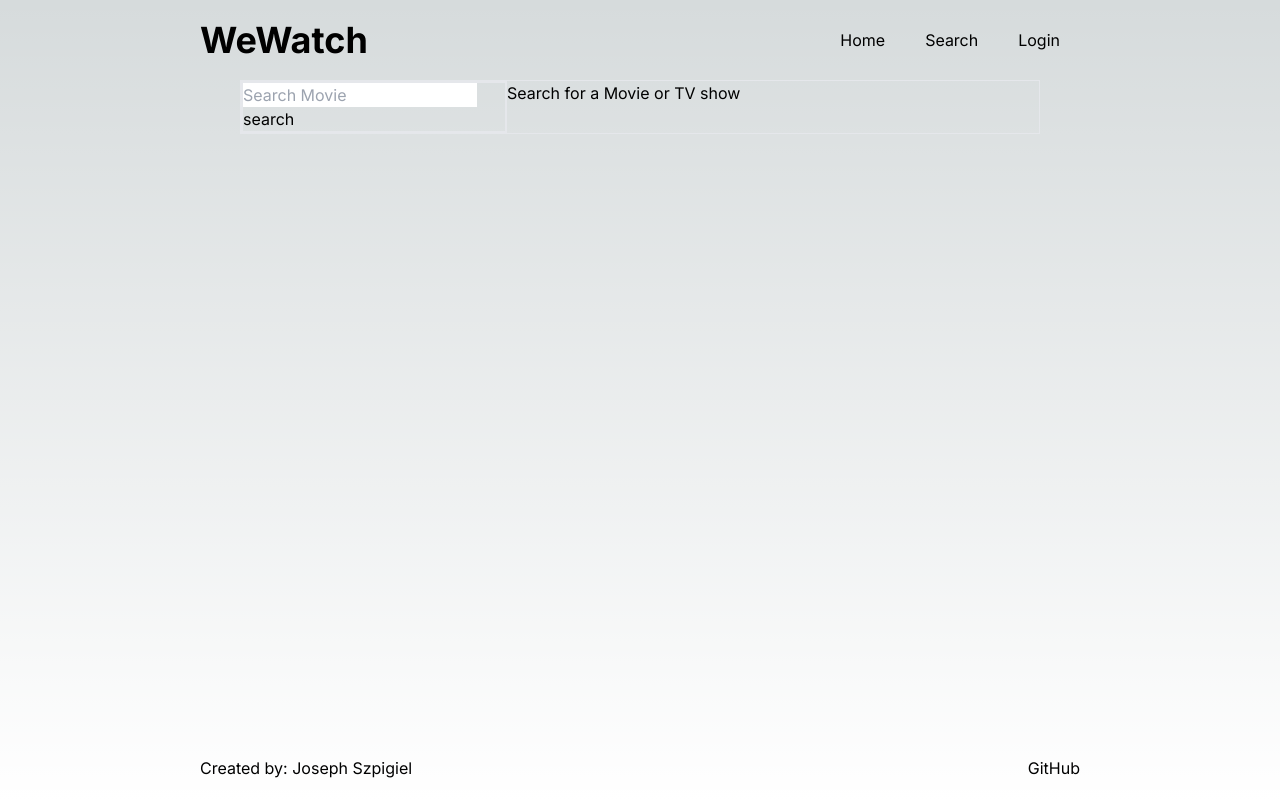
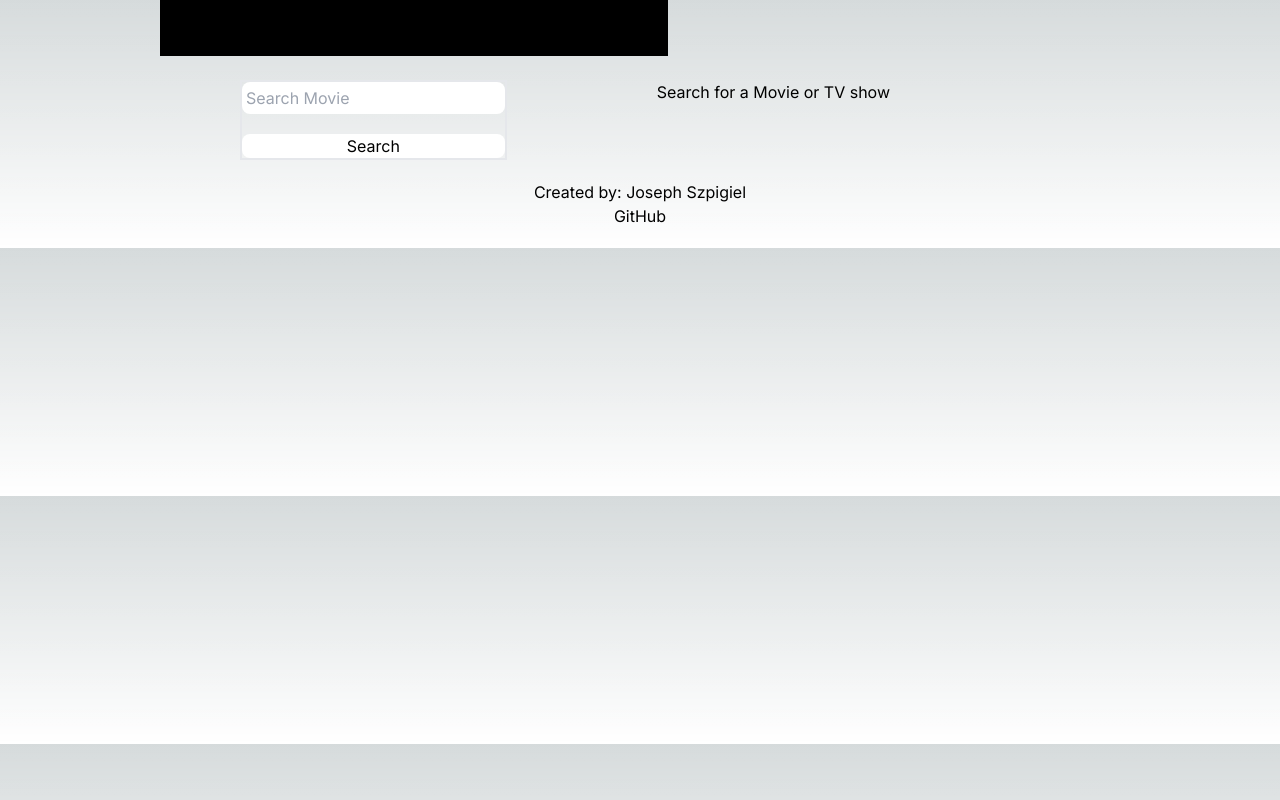
Before and after one commit to JosephSzpigiel/wewatch, a Next.js app: page /search in a window 1280 px wide. Built offline with nearby package versions, Linux system fonts and the light colour scheme.

Commit message:
additional styling of the search page

```diff
--- a/package.json
+++ b/package.json
@@ -9,7 +9,9 @@
     "lint": "next lint"
   },
   "dependencies": {
+    "@heroicons/react": "^2.1.3",
     "dotenv": "^16.4.5",
+    "heroicons": "^2.1.3",
     "next": "14.2.3",
     "react": "^18",
     "react-dom": "^18",
--- a/src/app/layout.js
+++ b/src/app/layout.js
@@ -13,9 +13,9 @@ export const metadata = {
 export default function RootLayout({ children }) {
   return (
     <html lang="en">
-      <body className={inter.className + ' h-svh flex flex-col lg:mx-40 sm:mx-0'}>
+      <body className={inter.className + ' flex flex-col lg:mx-40 sm:mx-0'}>
         <NavBar />
-        <main className="mb-auto mx-20 h-auto border">
+        <main className="mb-auto mx-20 mt-20  min-h-max">
           {children}
         </main>
         <Footer className=' h-10 mt-auto z-30'/>
--- a/src/app/search/page.jsx
+++ b/src/app/search/page.jsx
@@ -1,10 +1,13 @@
 'use client'
 import { useState, useEffect } from "react"
 import DetailsClient from "@/components/MovieDetailsClient"
+import DetailsTV from "@/components/TVDetailsClient"
 import 'dotenv/config'
 import { searchAll } from "../../../lib/TMDBFunctions"
 import Link from "next/link"
 import { usePathname, useRouter, useSearchParams } from "next/navigation"
+import {TvIcon} from "@heroicons/react/20/solid"
+
 
 function Search() {
   const router = useRouter()
@@ -70,13 +73,9 @@ useEffect(()=>{
 
   const mediaComponents = results.map((media)=>{
     return(
-      media.media_type === "movie" ?
-        <div key={media.id} className='w-md h-sm bg-white'>
-          <button onClick={handleSelect(media)} className='text-black text-center w-full'>{media.title}</button>
-        </div> :
-        <div key={media.id} className='w-md bg-white'>
-          <button onClick={handleSelect(media)} className='text-black text-center w-full'>{media.name}</button>
-        </div>
+        <button key={media.id} onClick={handleSelect(media)} className='w-md h-sm bg-white text-black text-left p-2 w-full'>
+          {media.media_type === "movie" ? 'Movie- ' + media.title : 'TV- ' + media.name}
+        </button>
     )
   })
 
@@ -89,25 +88,30 @@ useEffect(()=>{
   }
 
     return (
-      <div className='flex h-full '>
-        <aside className="w-1/3 border-2 h-full">
+      <div className='grid grid-cols-3'>
+        <aside className="border-2 col-span-1">
           <form onSubmit={submitHandler}>
-            <input required className="text-input text-black" placeholder="Search Movie" value={search} onChange={changeHandler}></input>
+            <div className="flex flex-col justify-center">
+              <input required className="text-input w-full text-black block rounded-lg p-1" placeholder="Search Movie" value={search} onChange={changeHandler}></input>
               {/* <Link href={pathname + '?' + 'search='+ search +'&' + 'page=1'}>Search</Link> */}
-            <input type="submit" value='search'></input>
+              <input type="submit" value='Search' className=" bg-white text-black rounded-lg mt-5"></input>
+            </div>
           </form>
           {(searchVal)? (
               <div>
                   <h2 className="text-lg bold">Results: {`${searchVal}`}</h2>
-                  <div className="border-2 rounded overflow-y-auto">{mediaComponents}</div>
+                  <div className="border-2 rounded overflow-y-auto h-96">{mediaComponents}</div>
                   {mediaComponents.length !== 0 ? (<SeeMore/>) : null}
               </div>
           ): null
           }
           {(mediaComponents.length === 0) ? (<div>{error}</div>):  null}
         </aside>
-        <div>
-          {selected ? <DetailsClient id={selected.id}/>: <p>Search for a Movie or TV show</p>}
+        <div className="col-span-2">
+          {selected ?
+            selected.media_type === "movie" ?
+            <DetailsClient id={selected.id}/>: <DetailsTV id={selected.id}/> :
+            <p className=" text-center">Search for a Movie or TV show</p>}
         </div>
 
       </div>
--- a/src/components/Footer.jsx
+++ b/src/components/Footer.jsx
@@ -1,9 +1,9 @@
 
 function Footer() {
   return (
-    <div className=" mx-10 flex align-middle justify-between my-5">
-        <p>Created by: Joseph Szpigiel</p>
-        <a href="https://github.com/JosephSzpigiel/wewatch" target='_blank'>GitHub</a>
+    <div className=" m-10 grid grid-cols-1 justify-items-center my-5">
+        <p className=" w-1/3 text-center">Created by: Joseph Szpigiel</p>
+        <a className="w-50 text-center" href="https://github.com/JosephSzpigiel/wewatch" target='_blank'>GitHub</a>
     </div>
   )
 }
--- a/src/components/NavBar.jsx
+++ b/src/components/NavBar.jsx
@@ -26,7 +26,7 @@ function NavBar() {
 
 
     return (
-        <nav className=' mx-10 my-5 border-spacing-1 flex justify-between h-10 items-center'>
+        <nav className=' px-10 py-7 border-spacing-1 flex justify-between h-10 items-center fixed bg-black '>
             <Link className=' text-4xl font-bold' href='/'>WeWatch</Link>
             <div className=' flex justify-between'>
                 <LinkButtons/>
--- /dev/null
+++ b/src/components/TVDetailsClient.jsx
@@ -0,0 +1,58 @@
+import { getTVDetails } from "../../lib/TMDBFunctions"
+import { useState, useEffect } from "react"
+
+function DetailsTV({id}){
+    const [details, setDetails] = useState({
+        first_air_date:'test-test',
+        genres:[
+            {
+                id: 1,
+                name: 'test'
+            }
+        ]
+    })
+    const [loading, setLoading] = useState(true)
+
+    useEffect(() =>{
+        async function getDetails(id){
+            const results = await getTVDetails(id)
+            setDetails(results)
+        }
+        getDetails(id)
+        setLoading(false)
+    }
+    )
+
+
+    if(loading){
+        return <p>Loading...</p>
+    }else{
+        const {name, first_air_date, number_of_seasons, homepage, genres, overview, poster_path, tagline, number_of_episodes, credits, videos} = details
+        const release = first_air_date.split('-')
+        // const release = first_air_date
+        const genreElements = genres.map((genre)=>{
+            return(
+                <div key={genre.id} className="border rounded-md px-1 m-1">{genre.name}</div>
+            )
+        })
+        return(
+            <div className="flex flex-col items-center justify-center">
+                <h1 className="text-5xl w-full font-bold p-3 pb-1">{name}</h1>
+                <h3 className="w-full px-3">{tagline}</h3>
+                <h4 className="font-light text-sm p-2 w-full text-gray-400">Seasons: {number_of_seasons} | Episodes: {number_of_episodes}</h4>
+                <h4 className="font-light text-sm p-2 w-full text-gray-400">First Air Date: {parseInt(release[1])}/{parseInt(release[2])}/{release[0]}</h4>
+                <div className="flex justify-center">
+                    <img className="w-80" src={`https://image.tmdb.org/t/p/w342${poster_path}`}/>
+                </div>
+                <div className="flex">
+                    {genreElements}
+                </div>
+
+                <h3 className="font-bold text-xl" >Description:</h3>
+                <p className="mx-5 text-left">{overview}</p>
+            </div>
+        )
+    }
+}
+
+export default DetailsTV
```
Also changed, not shown: 1 other file (tests, documents, lock files or other folders). Lines whose indentation alone changed are shown as unchanged.
